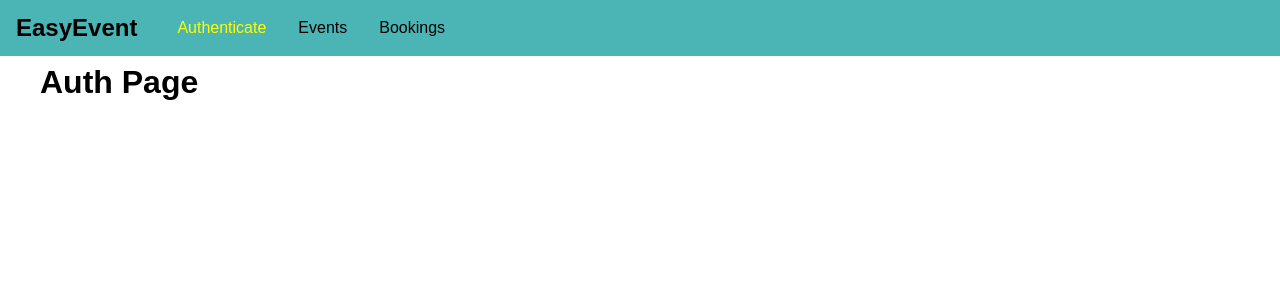
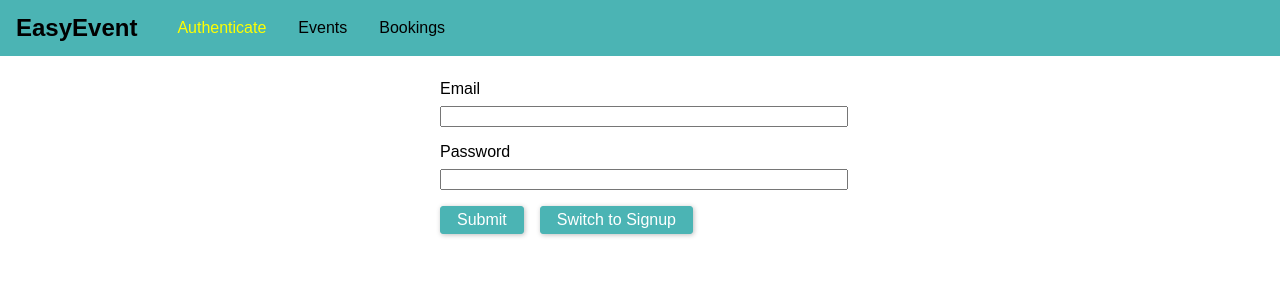
Before and after one commit to Drezzius/graphql-react-academind, a React (Create React App) app in the folder client/: page /auth in a window 1280 px wide. Shown: the top 300 px of the page. Built offline with nearby package versions, Linux system fonts and the light colour scheme; the HTML template or start-up script is replaced by a standard one.

Commit message:
hitting the API

```diff
--- a/client/package.json
+++ b/client/package.json
@@ -3,6 +3,7 @@
   "version": "0.1.0",
   "private": true,
   "dependencies": {
+    "axios": "^0.19.0",
     "react": "^16.8.6",
     "react-dom": "^16.8.6",
     "react-router-dom": "^5.0.1",
--- /dev/null
+++ b/client/src/hooks/useInputState.js
@@ -0,0 +1,8 @@
+import { useState } from 'react';
+
+export const useInputState = value => {
+  const [inputValue, setValue] = useState(value);
+  const handleChange = e => setValue(e.target.value);
+  const handleReset = () => setValue('');
+  return [inputValue, handleChange, handleReset];
+};
--- /dev/null
+++ b/client/src/pages/AuthPage.css
@@ -0,0 +1,37 @@
+.auth-form {
+  width: 25rem;
+  max-width: 80%;
+  margin: 5rem auto;
+}
+
+.form-control label,
+.form-control input {
+  width: 100%;
+  display: block;
+}
+
+.form-control label {
+  margin-bottom: 0.5rem;
+}
+
+.form-control {
+  margin-bottom: 1rem;
+}
+
+.form-actions button {
+  background-color: rgb(75, 180, 180);
+  font: inherit;
+  border: 1px solid rgb(75, 180, 180);
+  border-radius: 3px;
+  padding: 0.25rem 1rem;
+  margin-right: 1rem;
+  box-shadow: 1px 1px 5px rgba(0, 0, 0, 0.26);
+  color: white;
+  cursor: pointer;
+}
+
+.form-actions button:hover,
+.form-actions button:active {
+  background: rgb(50, 122, 122);
+  border-color: rgb(50, 122, 122);
+}
--- a/client/src/pages/AuthPage.js
+++ b/client/src/pages/AuthPage.js
@@ -1,7 +1,91 @@
-import React from 'react';
+import React, { useState } from 'react';
+import axios from 'axios';
+import { useInputState } from '../hooks/useInputState';
+import './AuthPage.css';
 
 const AuthPage = () => {
-  return <h1>Auth Page</h1>;
+  const [email, setEmail] = useInputState('');
+  const [password, setPassword] = useInputState('');
+  const [isLogin, setIsLogin] = useState(true);
+
+  const handleSetLogin = () => setIsLogin(!isLogin);
+
+  const handleSubmit = e => {
+    e.preventDefault();
+    if (email.trim().length === 0 || password.trim().length === 0) {
+      return;
+    }
+
+    let requestBody = {
+      query: `
+        query {
+          login(email: "${email}", password: "${password}")
+          {
+            userId
+            token
+            tokenExpiration
+          }
+        }
+      `
+    };
+
+    if (!isLogin) {
+      requestBody = {
+        query: `
+        mutation {
+          createUser(userInput: {email: "${email}", password: "${password}"})
+          {
+            _id
+            email
+          }
+        }
+      `
+      };
+    }
+
+    axios({
+      method: 'post',
+      url: 'http://localhost:8000/graphql',
+      headers: {
+        'Content-Type': 'application/json'
+      },
+      data: JSON.stringify(requestBody)
+    })
+      .then(res => {
+        if (res.status !== 200 && res.status !== 201) {
+          throw new Error('Failed!');
+        }
+        return res.data;
+      })
+      .then(resData => console.log(resData))
+      .catch(err => {
+        console.log(err);
+      });
+  };
+
+  return (
+    <form onSubmit={handleSubmit} className="auth-form">
+      <div className="form-control">
+        <label htmlFor="email">Email</label>
+        <input type="email" id="email" value={email} onChange={setEmail} />
+      </div>
+      <div className="form-control">
+        <label htmlFor="password">Password</label>
+        <input
+          type="password"
+          id="password"
+          value={password}
+          onChange={setPassword}
+        />
+      </div>
+      <div className="form-actions">
+        <button type="submit">Submit</button>
+        <button type="button" onClick={handleSetLogin}>
+          Switch to {isLogin ? 'Signup' : 'Login'}
+        </button>
+      </div>
+    </form>
+  );
 };
 
 export default AuthPage;
```
Also changed, not shown: 2 other files (tests, documents, lock files or other folders).
